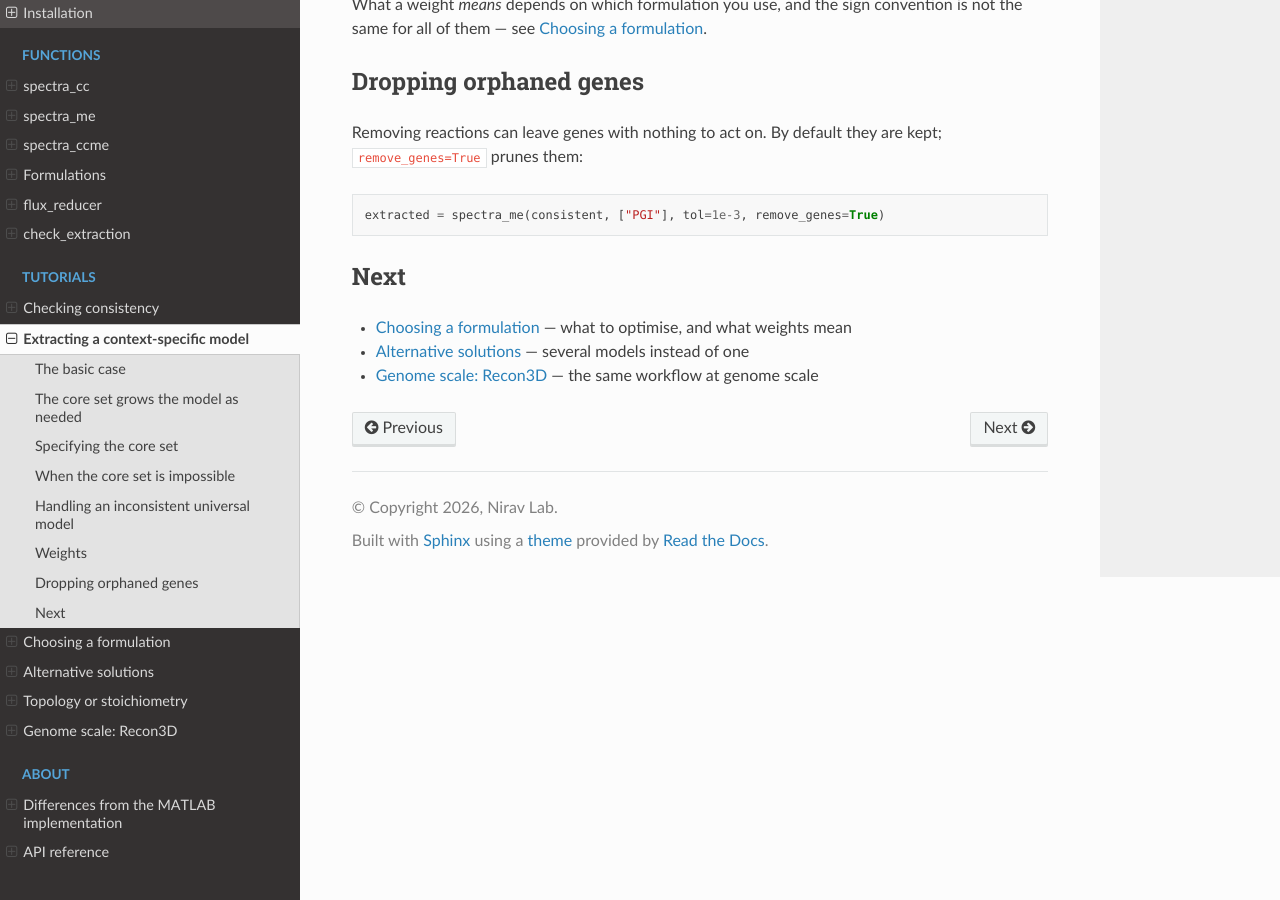
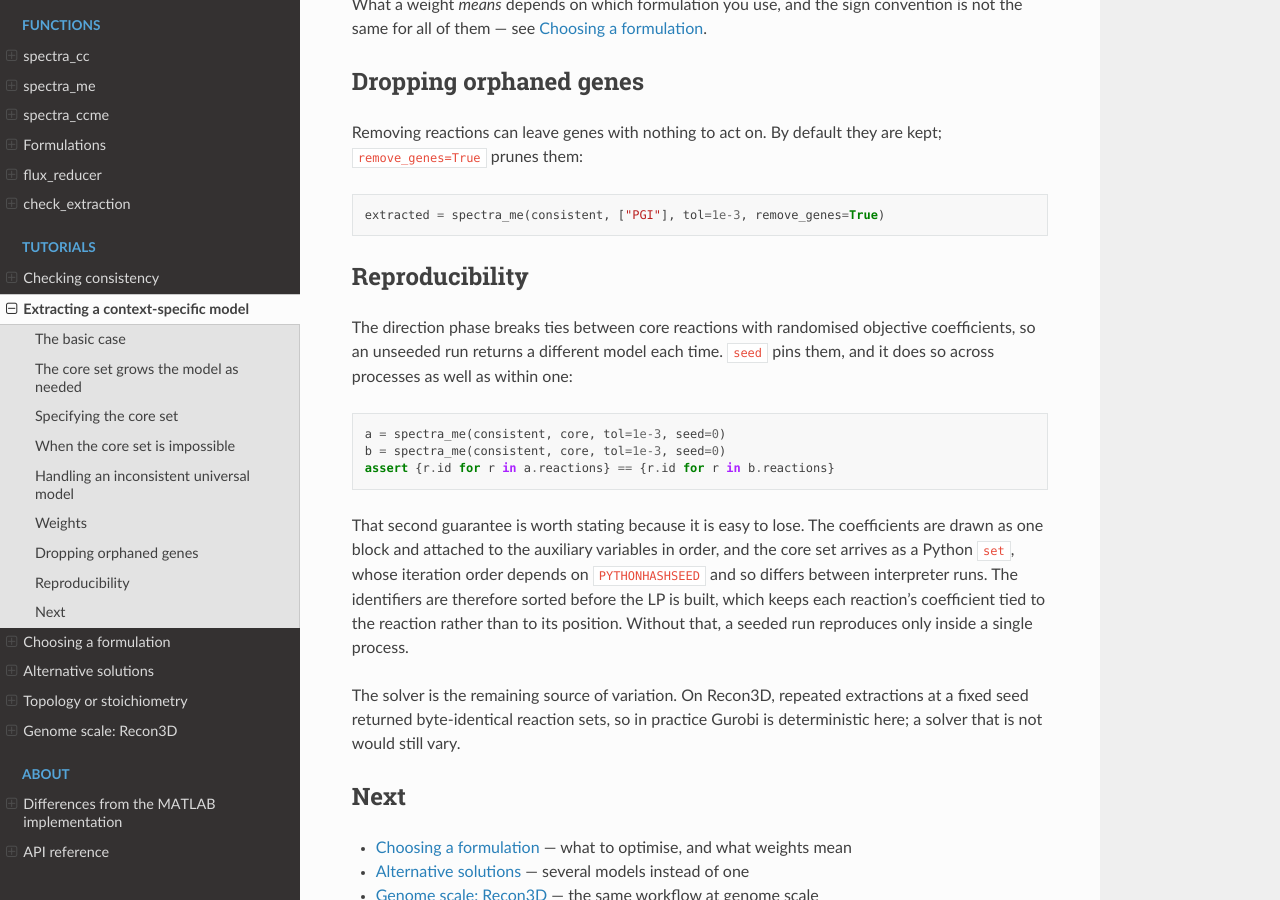
Before and after one commit to bisect-group/spectra-cobra, a Sphinx documentation site: the page built from docs/tutorials/extraction.rst, in a window 1280 px wide and 900 px high, scrolled down 2517 px. Built offline with Sphinx 7.4.7 and the Read the Docs theme 3.1.0, drawn with Linux system fonts in a browser that asks for light colours.

Commit message:
fix: make a seeded extraction reproducible between processes
The LPs in the direction phase draw their objective coefficients as one
block and zip them against the auxiliary variables positionally, and those
variables are built in the order the reaction identifiers arrive in. The
callers pass a set, whose iteration order depends on PYTHONHASHSEED, so the
same seed attached a different coefficient to a given reaction in every
interpreter run. On Recon3D that changed the extracted model: core set 200
gave 1773 reactions in one process and 1797 in another, at identical seed,
tol and solver tolerance.

Sorting the identifiers in _push ties each coefficient to its reaction.
Within a process the extraction was already deterministic: four repeats at
each of core sizes 50, 200 and 500 returned identical reaction sets.

Co-Authored-By: Claude Opus 5 (1M context) <noreply@anthropic.com>

```diff
--- a/docs/matlab_differences.rst
+++ b/docs/matlab_differences.rst
@@ -92,7 +92,8 @@ Smaller changes
      - Change
    * - Reproducibility
      - Every routine takes ``seed``, so the randomised objective
-       coefficients can be pinned. MATLAB's ``unifrnd`` cannot be.
+       coefficients can be pinned, in a way that holds between processes as
+       well as within one. MATLAB's ``unifrnd`` cannot be pinned at all.
    * - Pathway exclusion
      - Returns the solutions that exist when the network runs out, like
        MATLAB's ``break``, rather than raising.
--- a/docs/tutorials/extraction.rst
+++ b/docs/tutorials/extraction.rst
@@ -142,6 +142,32 @@ kept; ``remove_genes=True`` prunes them:
 
    extracted = spectra_me(consistent, ["PGI"], tol=1e-3, remove_genes=True)
 
+Reproducibility
+---------------
+
+The direction phase breaks ties between core reactions with randomised
+objective coefficients, so an unseeded run returns a different model each
+time. ``seed`` pins them, and it does so across processes as well as within
+one:
+
+.. code-block:: python
+
+   a = spectra_me(consistent, core, tol=1e-3, seed=0)
+   b = spectra_me(consistent, core, tol=1e-3, seed=0)
+   assert {r.id for r in a.reactions} == {r.id for r in b.reactions}
+
+That second guarantee is worth stating because it is easy to lose. The
+coefficients are drawn as one block and attached to the auxiliary variables
+in order, and the core set arrives as a Python ``set``, whose iteration order
+depends on ``PYTHONHASHSEED`` and so differs between interpreter runs. The
+identifiers are therefore sorted before the LP is built, which keeps each
+reaction's coefficient tied to the reaction rather than to its position.
+Without that, a seeded run reproduces only inside a single process.
+
+The solver is the remaining source of variation. On Recon3D, repeated
+extractions at a fixed seed returned byte-identical reaction sets, so in
+practice Gurobi is deterministic here; a solver that is not would still vary.
+
 Next
 ----
 
```
Also changed, not shown: 2 other files.
